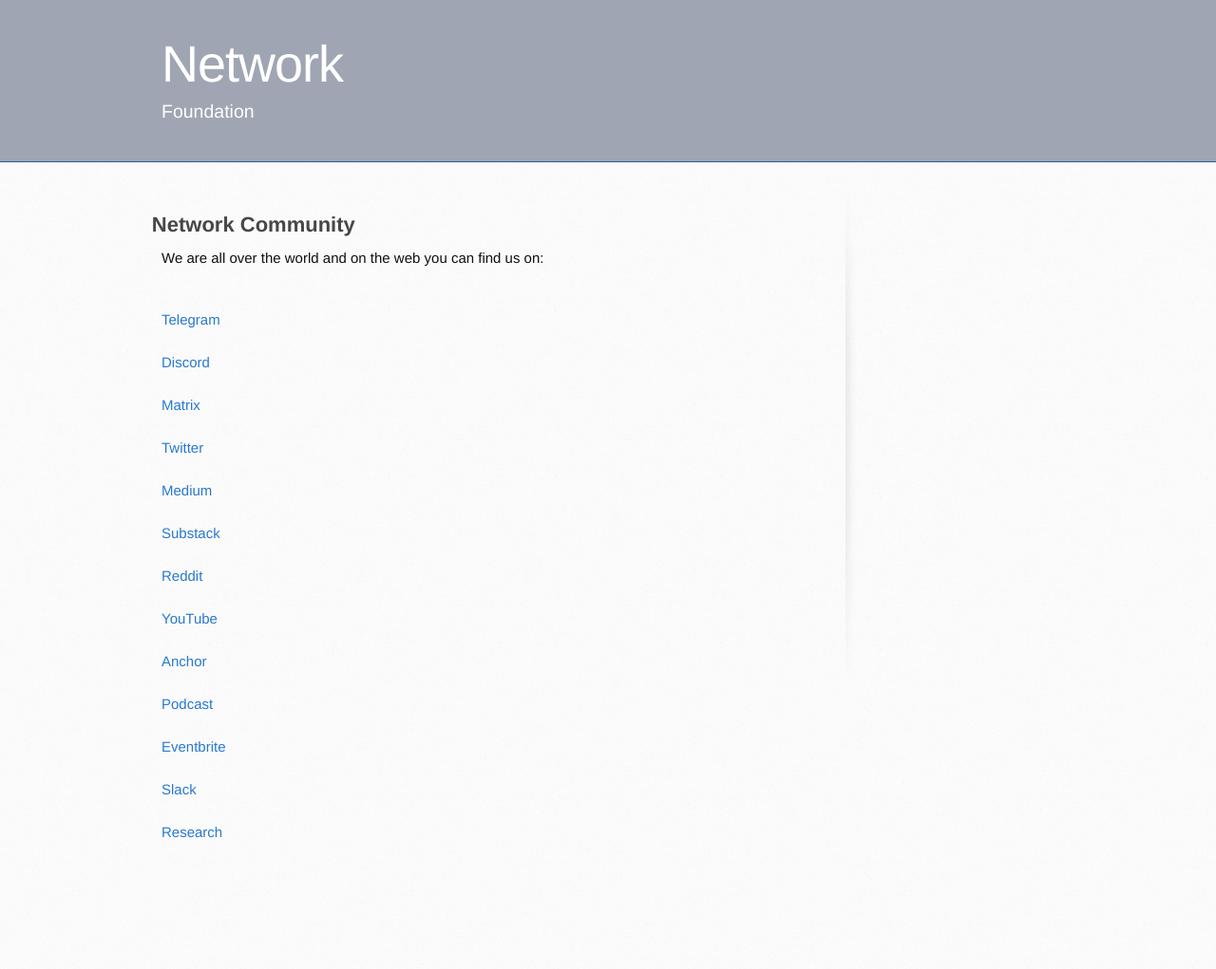
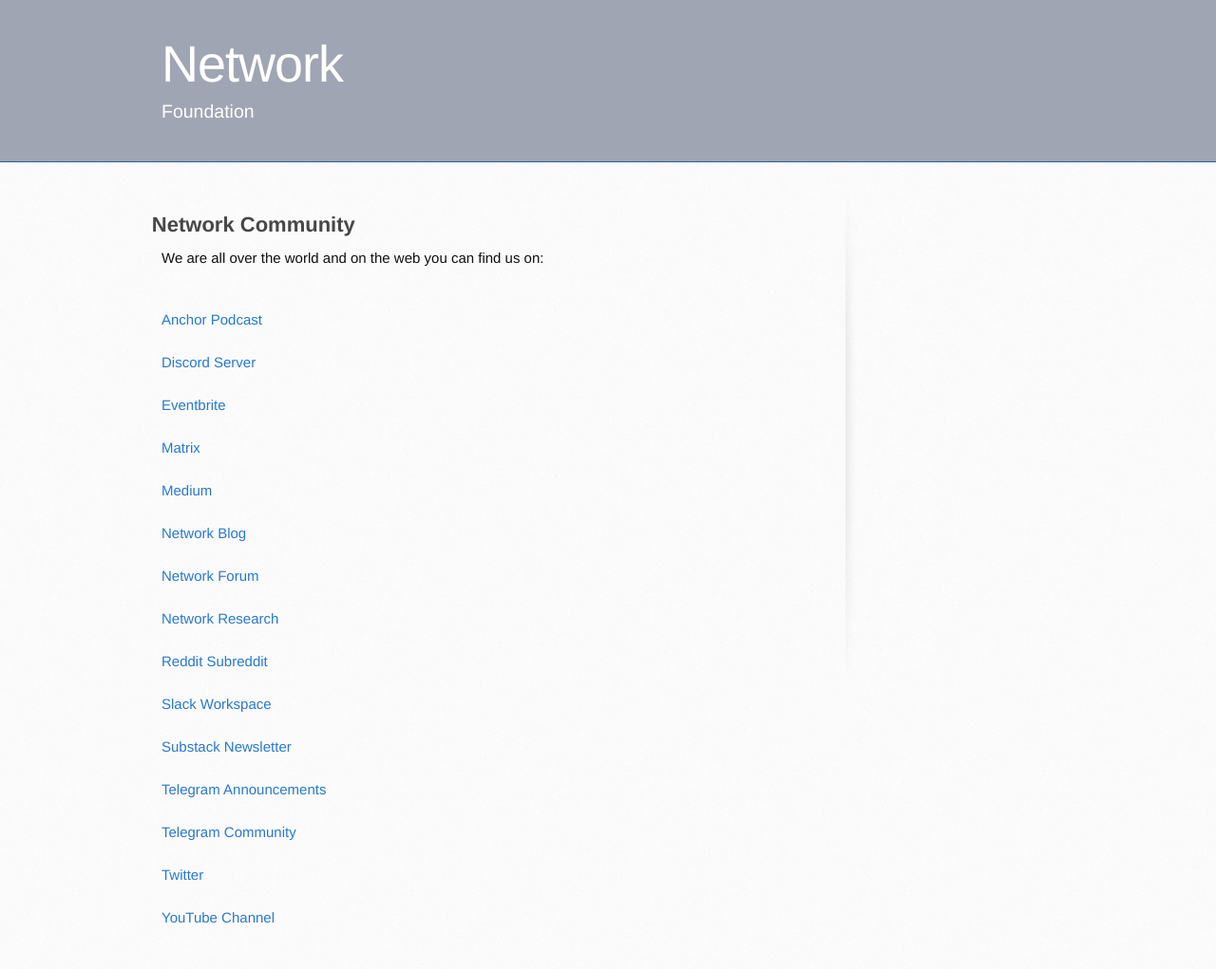
Before and after one commit to networkf/network.github.io, a Jekyll site: the page built from community.md, in a window 1280 px wide. Shown: the whole page at 95% size. Built offline with Jekyll 4.4.1, drawn with Linux system fonts in a browser that asks for light colours; some web fonts are replaced; our own code applies the rules of GitHub Pages for plain Markdown files; before the commit the page ends 931 px from its top, so only the background shows below that.

Commit message:
Update community.md

```diff
--- a/community.md
+++ b/community.md
@@ -10,40 +10,46 @@ layout: default
 We are all over the world and on the web you can find us on:
 
 <br>
-<a href="https://t.me/+TU1rMRNZ1MIYLxBF" target="_blank">Telegram</a>
+<a href="https://anchor.fm/networkfund" target="_blank">Anchor Podcast</a>
 <br>
 <br>
-<a href="https://discord.gg/sCtK6YK" target="_blank">Discord</a>
+<a href="https://discord.gg/sCtK6YK" target="_blank">Discord Server</a>
+<br>
+<br>
+<a href="https://networkfund.eventbrite.com" target="_blank">Eventbrite</a>
 <br>
 <br>
 <a href="https://matrix.to/#/!XNSlHnqIwCumTmcAhm:matrix.org" target="_blank">Matrix</a>
 <br>
 <br>
+<a href="https://network.medium.com" target="_blank">Medium</a>
+<br>
+<br>
+<a href="https://blog.network.fund" target="_blank">Network Blog</a>
+<br>
+<br>
+<a href="https://forum.network.fund" target="_blank">Network Forum</a>
+<br>
+<br>
+<a href="https://network.com.de" target="_blank">Network Research</a>
+<br>
+<br>
+<a href="https://reddit.com/r/networkfund" target="_blank">Reddit Subreddit</a>
+<br>
+<br>
+<a href="https://networkfund.slack.com" target="_blank">Slack Workspace</a>
+<br>
+<br>
+<a href="https://network.substack.com" target="_blank">Substack Newsletter</a>
+<br>
+<br>
+<a href="https://t.me/networkfoundation" target="_blank">Telegram Announcements</a>
+<br>
+<br>
+<a href="https://t.me/networkfund" target="_blank">Telegram Community</a>
+<br>
+<br>
 <a href="https://twitter.com/networkfund" target="_blank">Twitter</a>
 <br>
 <br>
-<a href="https://network.medium.com" target="_blank">Medium</a>
-<br>
-<br>
-<a href="https://network.substack.com" target="_blank">Substack</a>
-<br>
-<br>
-<a href="https://reddit.com/r/networkfund" target="_blank">Reddit</a>
-<br>
-<br>
-<a href="https://www.youtube.com/channel/UCh3Zw3sr1xPklmgjS6VYU-g" target="_blank">YouTube</a>
-<br>
-<br>
-<a href="https://anchor.fm/networkfund" target="_blank">Anchor</a>
-<br>
-<br>
-<a href="https://anchor.fm/networkfund" target="_blank">Podcast</a>
-<br>
-<br>
-<a href="https://networkfund.eventbrite.com" target="_blank">Eventbrite</a>
-<br>
-<br>
-<a href="https://networkfund.slack.com" target="_blank">Slack</a>
-<br>
-<br>
-<a href="https://network.com.de" target="_blank">Research</a>
+<a href="https://www.youtube.com/channel/UCh3Zw3sr1xPklmgjS6VYU-g" target="_blank">YouTube Channel</a>
```
